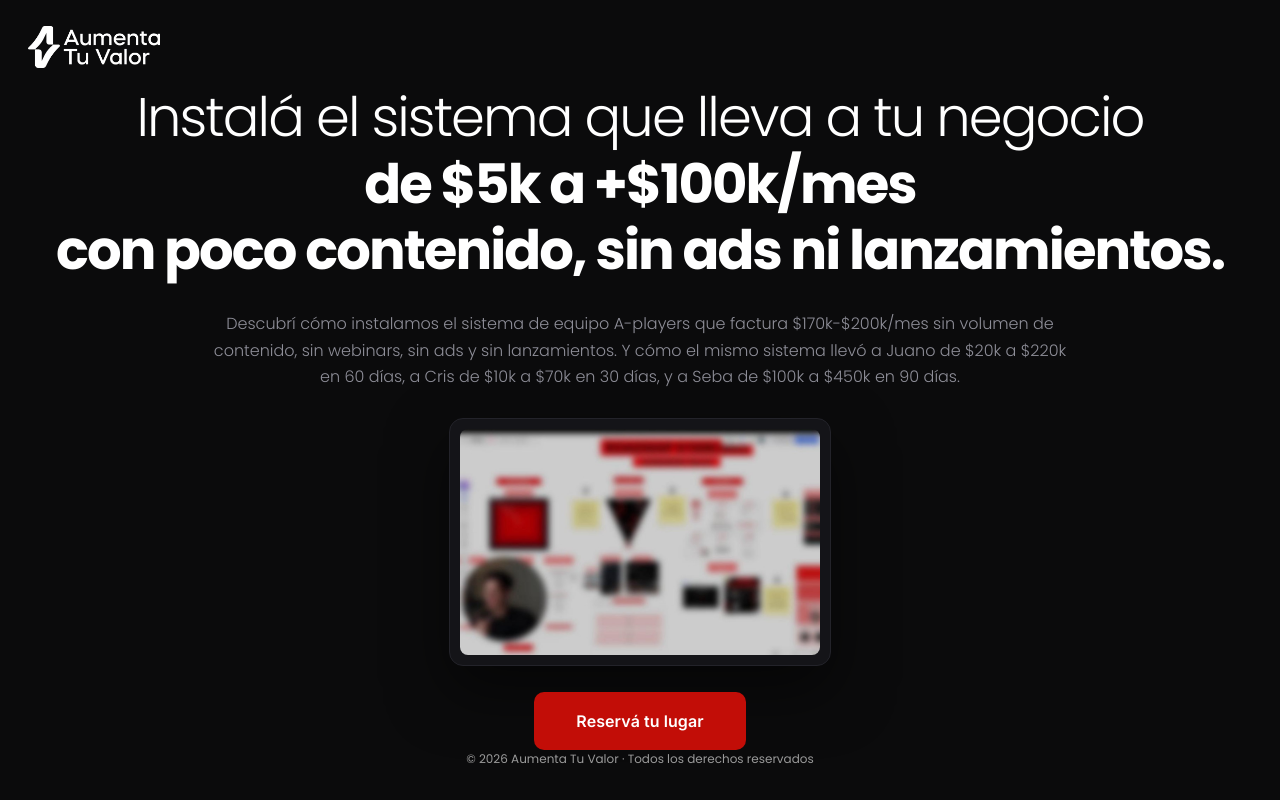
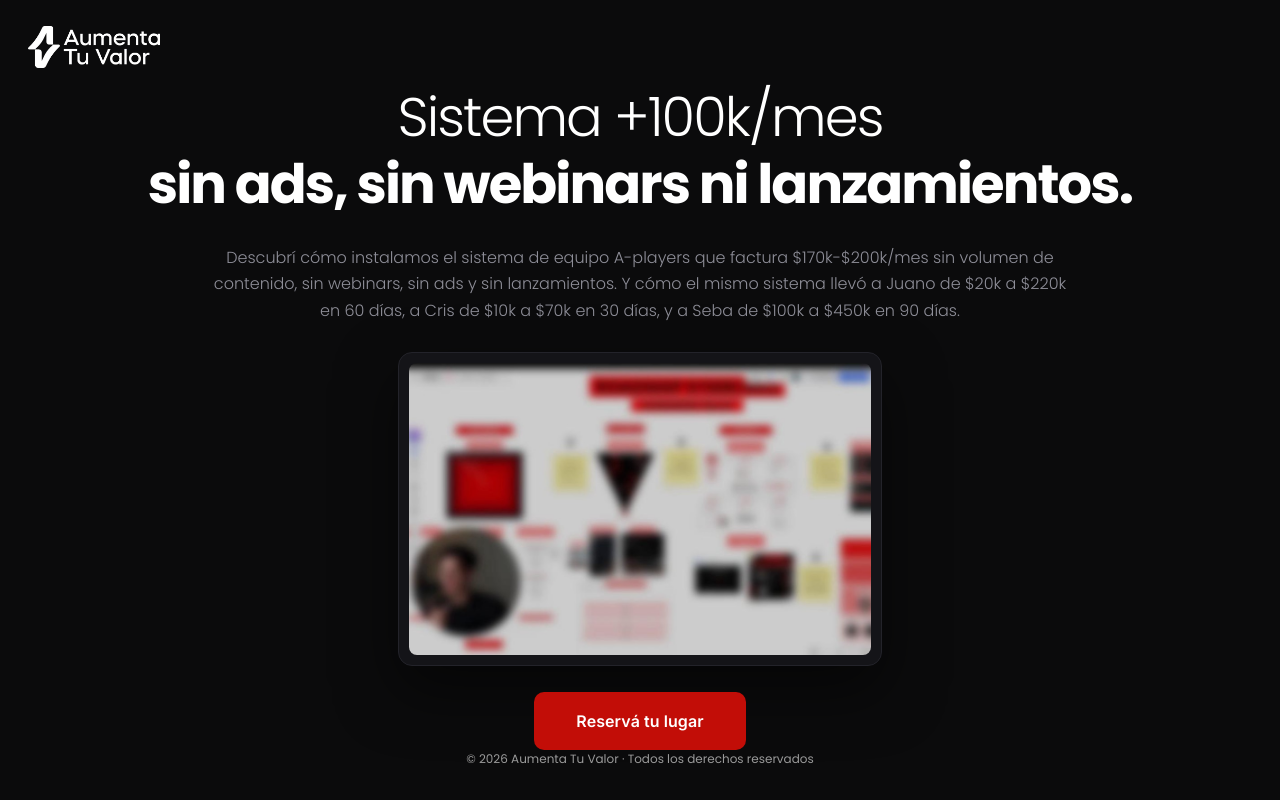
Before and after one commit to Fayets/atv-webinar, a React (Vite) app in the folder frontend/: page / in a window 1280 px wide. Built offline with nearby package versions, Linux system fonts and the light colour scheme; no server answers.

Commit message:
cambiot titulo

```diff
--- a/frontend/src/App.jsx
+++ b/frontend/src/App.jsx
@@ -85,11 +85,7 @@ function App() {
         <h1>
           {landing.headline.light}
           <br />
-          <strong>
-            {landing.headline.strong}
-            <br />
-            {landing.headline.tail}
-          </strong>
+          <strong>{landing.headline.strong}</strong>
         </h1>
 
         <p className="subheadline">{landing.subheadline}</p>
--- a/frontend/src/content/equipo.js
+++ b/frontend/src/content/equipo.js
@@ -2,9 +2,8 @@ export const landing = {
   avatar: 'equipo',
   title: 'Sistema de equipo A-players',
   headline: {
-    light: 'Instalá el sistema que lleva a tu negocio',
-    strong: 'de $5k a +$100k/mes',
-    tail: 'con poco contenido, sin ads ni lanzamientos.',
+    light: 'Sistema +100k/mes',
+    strong: 'sin ads, sin webinars ni lanzamientos.',
   },
   subheadline:
     'Descubrí cómo instalamos el sistema de equipo A-players que factura $170k-$200k/mes sin volumen de contenido, sin webinars, sin ads y sin lanzamientos. Y cómo el mismo sistema llevó a Juano de $20k a $220k en 60 días, a Cris de $10k a $70k en 30 días, y a Seba de $100k a $450k en 90 días.',
```
